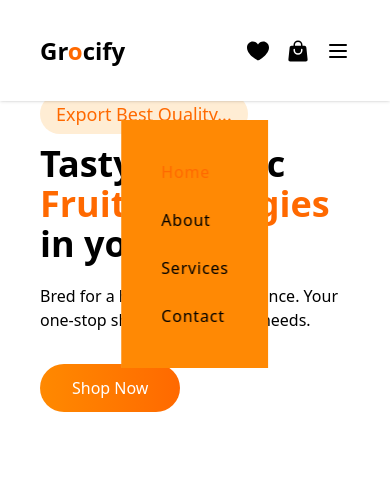
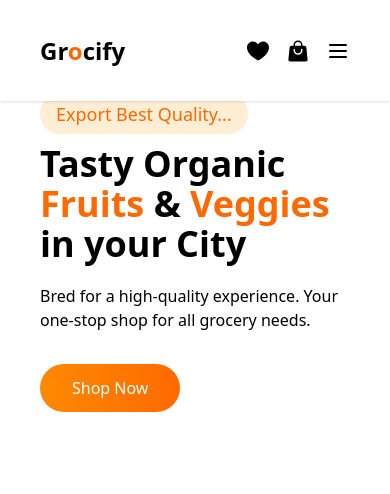
Before and after one commit to rehan606/Grocify, a React (Vite) app: page / in a window 390 px wide. Shown: the top 494 px of the page. Built offline with nearby package versions, Linux system fonts and the light colour scheme.

Commit message:
Create Mobile menu

```diff
--- a/src/components/Navbar/Navbar.jsx
+++ b/src/components/Navbar/Navbar.jsx
@@ -1,11 +1,20 @@
 import React from 'react'
+import { useState } from 'react';
 import { GoHeartFill } from "react-icons/go";
 import { HiShoppingBag } from "react-icons/hi2";
 import { IoSearchSharp } from "react-icons/io5";
-import { TbMenu2 } from "react-icons/tb";
+import { TbMenu2 , TbMenu3 } from "react-icons/tb";
 
 const Navbar = () => {
+
+    const [showMenu, setShowMenu] = useState(false)
+
+    const toggleMenu = () => {
+        setShowMenu(!showMenu);
+    }
+
     return (
+
         <header className='bg-white fixed top-0 left-0 right-0 shadow'>
             <nav className=' max-w-1400 mx-auto md:h-[14vh] h-[12vh] px-10 flex items-center justify-between '>
                 {/* Logo */}
@@ -35,17 +44,24 @@ const Navbar = () => {
                     </a>
 
                     {/* Hamburger Icon */}
-                <a href="#" className="text-zink-800 text-2xl transition lg:hidden">
-                    <TbMenu2 />
+                    <a href="#" className="text-zink-800 text-2xl transition lg:hidden " onClick={toggleMenu}>
+                        {showMenu ? <TbMenu3 /> : <TbMenu2 /> }
                     </a>
                 </div>
 
                 {/* Mobile Menu  */}
-            <ul className="flex flex-col md:hidden space-y-6 bg-orange-400 backdrop-blur-2xl absolute p-10 top-30 left-1/2 transform -translate-x-1/2 ">
+                <ul className={`flex flex-col lg:hidden space-y-6 bg-orange-400/50 backdrop-blur-xl rounded-2xl absolute p-10 top-30 -left-full transform -translate-x-1/2 items-center shadow-lg transition-all duration-500 ${showMenu ? 'left-1/2' :""}`}>
                     <li><a href="#" className="hover:text-orange-500 text-orange-500 transition-all tracking-wider ">Home</a></li>
                     <li><a href="#" className="hover:text-orange-500 transition tracking-wider text-zink-800 ">About</a></li>
                     <li><a href="#" className="hover:text-orange-500 transition tracking-wider text-zink-800 ">Services</a></li>
-                <li><a href="#" className="hover:text-orange-500 transition tracking-wider text-zink-800 ">Contact</a></li>
+                    <li><a href="#" className="hover:text-orange-500 transition tracking-wider text-zink-800 ">Contact</a> </li>
+
+                    <li className='p-1 items-center rounded-full border border-orange-400 flex'>
+                        <input type="text" name='text' id='text' placeholder='Search...' autoComplete='off' className='flex-1 h-[5vh] px-3 outline-none'  />
+
+                        <button className='w-10 h-10 text-xl text-white rounded-full bg-linear-to-b from-orange-400 to-orange-500 flex items-center justify-center '><IoSearchSharp /></button>
+
+                    </li>
                 </ul>
             </nav>
         </header>
```
Lines whose indentation alone changed are shown as unchanged.
